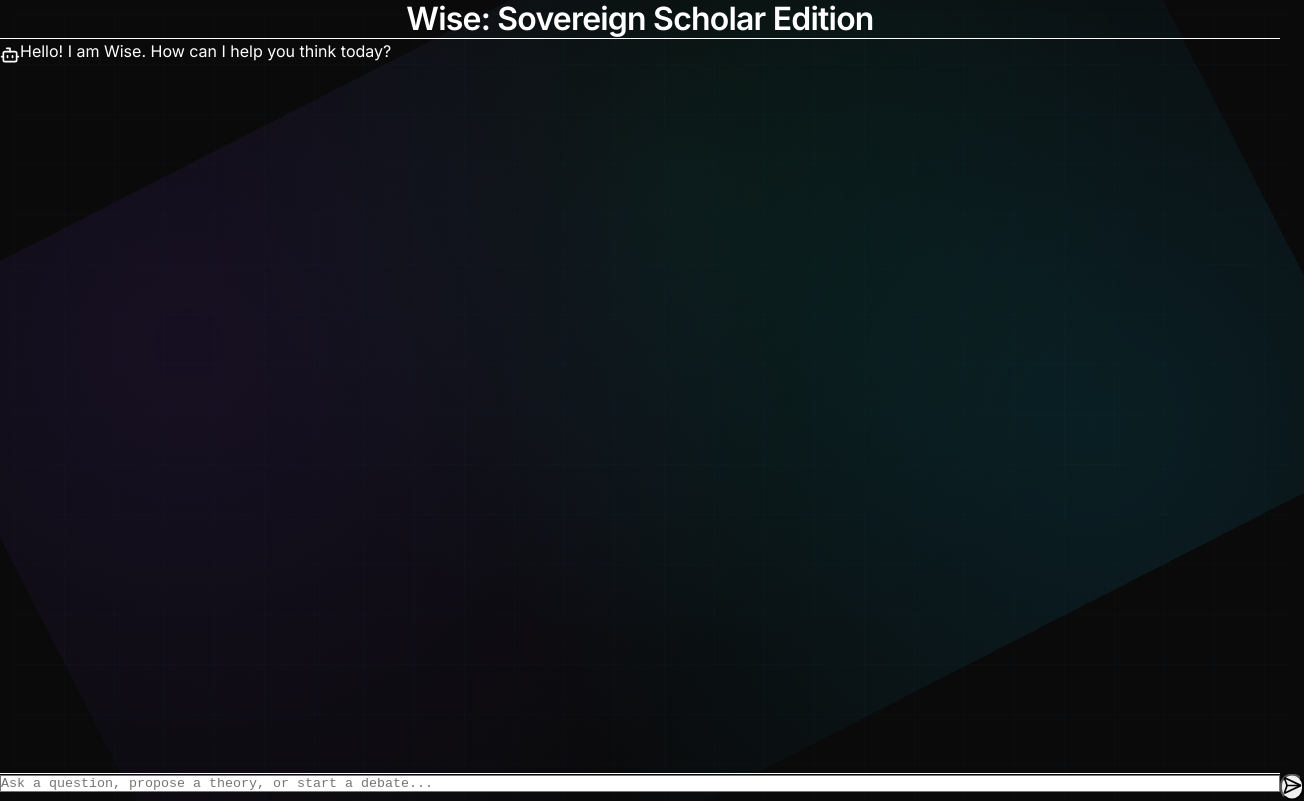
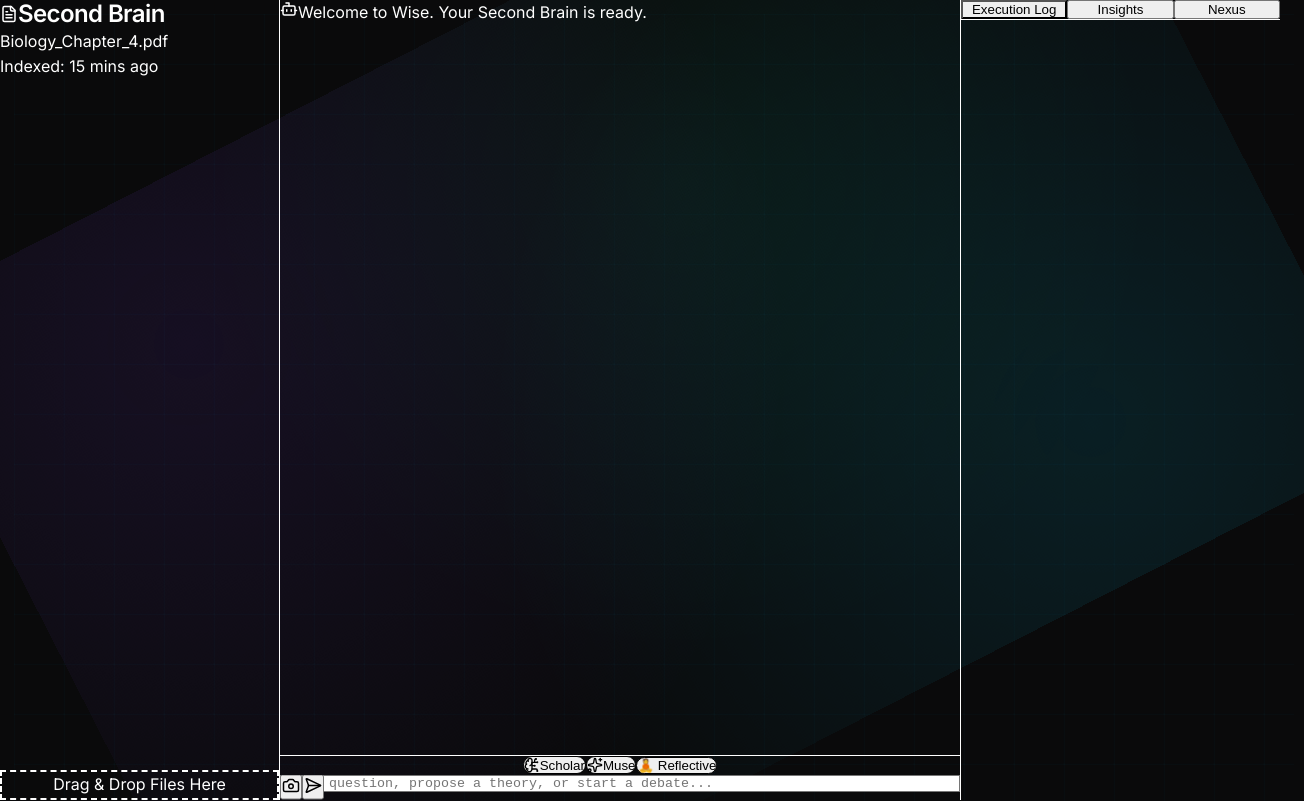
Before and after one commit to daveAnalyst/Cognita-OS, a Next.js app in the folder src-frontend/: page /chat in a window 1280 px wide. Shown: the whole page, 1304 px wide, since content can reach past the window. Built offline with nearby package versions, Linux system fonts and the light colour scheme.

Commit message:
feat(ui): implement v2 of chat UI with 3-panel 'Cognitive Cockpit' layout

```diff
--- a/src-frontend/app/chat/page.tsx
+++ b/src-frontend/app/chat/page.tsx
@@ -2,111 +2,133 @@
 'use client';
 
 import { useState, useRef, useEffect } from 'react';
-import { SendHorizonal, User, Bot } from 'lucide-react'; // Using better icons
+import { Camera, Mic, SendHorizonal, Bot, User, FileText, Lightbulb, Sparkles, BrainCircuit, Zap, GitBranch, Terminal } from 'lucide-react';
 
-// Define a type for our messages for better code quality
-type Message = {
-  role: 'user' | 'assistant';
-  content: string;
-};
+type Message = { role: 'user' | 'assistant'; content: string; };
+type LogEntry = { type: 'SYSTEM' | 'TOOL' | 'INFO'; content: string; };
 
 export default function ChatPage() {
   const [messages, setMessages] = useState<Message[]>([
-    { role: 'assistant', content: 'Hello! I am Wise. How can I help you think today?' }
+    { role: 'assistant', content: "Welcome to Wise. Your Second Brain is ready." }
   ]);
+  const [executionLog, setExecutionLog] = useState<LogEntry[]>([]);
   const [input, setInput] = useState('');
   const [isLoading, setIsLoading] = useState(false);
   const messagesEndRef = useRef<HTMLDivElement>(null);
 
-  // Effect to auto-scroll to the latest message
-  useEffect(() => {
-    messagesEndRef.current?.scrollIntoView({ behavior: 'smooth' });
-  }, [messages]);
+  useEffect(() => { messagesEndRef.current?.scrollIntoView({ behavior: 'smooth' }); }, [messages]);
 
   const handleSubmit = async (e: React.FormEvent) => {
     e.preventDefault();
     if (!input.trim() || isLoading) return;
-
     const userMessage: Message = { role: 'user', content: input };
     setMessages(prev => [...prev, userMessage]);
     setInput('');
     setIsLoading(true);
+    setExecutionLog([]); // Clear previous log
 
-    try {
-      const response = await fetch('/api/chat', {
-        method: 'POST',
-        headers: { 'Content-Type': 'application/json' },
-        body: JSON.stringify({ prompt: input }),
-      });
+    // --- MOCK DPES LOOP VISUALIZATION ---
+    const log = (entry: LogEntry) => setExecutionLog(prev => [...prev, entry]);
+    await new Promise(r => setTimeout(r, 500));
+    log({ type: 'SYSTEM', content: 'Deconstructing intent...' });
+    await new Promise(r => setTimeout(r, 800));
+    log({ type: 'SYSTEM', content: 'Activating Scholar Lens...' });
+    await new Promise(r => setTimeout(r, 1200));
+    log({ type: 'TOOL', content: 'RAG Agent: Searching Second Brain...' });
+    await new Promise(r => setTimeout(r, 1000));
+    log({ type: 'INFO', content: 'Found 3 relevant chunks in `Biology_Chapter_4.pdf`.' });
+    await new Promise(r => setTimeout(r, 500));
+    log({ type: 'SYSTEM', content: 'Synthesizing response...' });
+    // ------------------------------------
 
-      if (!response.ok) throw new Error('Network response was not ok');
-
-      const data = await response.json();
-      const assistantMessage: Message = { role: 'assistant', content: data.response };
+    const assistantMessage: Message = { role: 'assistant', content: "That's an excellent question. Based on your lecture notes, the key difference is that mitosis results in two identical diploid cells, whereas meiosis results in four unique haploid cells. This is crucial for genetic diversity." };
     setMessages(prev => [...prev, assistantMessage]);
-
-    } catch (error) {
-      console.error("Failed to fetch response:", error);
-      const errorMessage: Message = { role: 'assistant', content: 'Sorry, I encountered an error. Please try again.' };
-      setMessages(prev => [...prev, errorMessage]);
-    } finally {
     setIsLoading(false);
-    }
   };
 
   return (
-    <div className="flex flex-col h-screen bg-bg-secondary font-sans">
-      <header className="p-4 border-b border-border-primary text-center bg-bg-tertiary">
-        <h1 className="text-xl font-bold text-text-primary">Wise: Sovereign Scholar Edition</h1>
-      </header>
+    <div className="flex h-screen bg-bg-primary text-white font-sans">
 
-      {/* THIS IS THE MAIN FIX: The message history layout is now corrected */}
+      {/* --- LEFT PANEL: SECOND BRAIN --- */}
+      <aside className="w-[280px] bg-bg-secondary p-4 flex flex-col border-r border-border-primary">
+        <h2 className="text-lg font-bold mb-4 flex items-center gap-2"><FileText size={18} className="text-accent-primary"/> Second Brain</h2>
+        <div className="flex-1 overflow-y-auto space-y-2 text-sm">
+          <div className="p-3 bg-bg-tertiary rounded-md">
+            <p className="font-semibold text-text-primary">Biology_Chapter_4.pdf</p>
+            <p className="text-xs text-text-tertiary">Indexed: 15 mins ago</p>
+          </div>
+          {/* ... more mock documents */}
+        </div>
+        <div className="mt-4 p-4 text-center border-2 border-dashed border-border-primary rounded-lg text-text-tertiary">
+          <p>Drag & Drop Files Here</p>
+        </div>
+      </aside>
+
+      {/* --- CENTER PANEL: COGNITIVE CANVAS --- */}
+      <main className="flex-1 flex flex-col bg-bg-primary">
         <div className="flex-1 overflow-y-auto p-6 space-y-8">
           {messages.map((msg, index) => (
-          <div key={index} className={`flex items-end gap-3 ${msg.role === 'user' ? 'flex-row-reverse' : 'flex-row'}`}>
-            <div className={`w-10 h-10 rounded-full flex items-center justify-center shrink-0 ${msg.role === 'assistant' ? 'bg-accent-secondary' : 'bg-accent-primary'}`}>
-              {msg.role === 'assistant' ? <Bot size={20} /> : <User size={20} />}
+            <div key={index} className={`flex items-start gap-3 ${msg.role === 'user' ? 'flex-row-reverse' : ''}`}>
+              <div className={`w-8 h-8 rounded-full flex items-center justify-center shrink-0 ${msg.role === 'assistant' ? 'bg-accent-secondary' : 'bg-accent-primary'}`}>
+                {msg.role === 'assistant' ? <Bot size={18} /> : <User size={18} />}
               </div>
-            <div className={`p-4 rounded-lg max-w-xl ${msg.role === 'assistant' ? 'bg-bg-tertiary rounded-bl-none' : 'bg-blue-900/50 rounded-br-none'}`}>
-              <p className="text-text-primary whitespace-pre-wrap">{msg.content}</p>
+              <div className={`p-4 rounded-lg max-w-2xl ${msg.role === 'assistant' ? 'bg-bg-tertiary rounded-bl-none font-mono text-green-300' : 'bg-blue-900/50 rounded-br-none'}`}>
+                <p className="whitespace-pre-wrap">{msg.content}</p>
               </div>
             </div>
           ))}
-        {isLoading && (
-          <div className="flex items-end gap-3 flex-row">
-            <div className="w-10 h-10 rounded-full flex items-center justify-center shrink-0 bg-accent-secondary">
-              <Bot size={20} />
-            </div>
-            <div className="p-4 rounded-lg max-w-xl bg-bg-tertiary rounded-bl-none">
-              <div className="flex items-center gap-2 text-text-secondary">
-                <span className="w-2 h-2 bg-text-tertiary rounded-full animate-pulse"></span>
-                <span className="w-2 h-2 bg-text-tertiary rounded-full animate-pulse [animation-delay:0.2s]"></span>
-                <span className="w-2 h-2 bg-text-tertiary rounded-full animate-pulse [animation-delay:0.4s]"></span>
-              </div>
-            </div>
-          </div>
-        )}
           <div ref={messagesEndRef} />
         </div>
 
-      <footer className="p-4 border-t border-border-primary bg-bg-tertiary">
-        <form onSubmit={handleSubmit} className="max-w-4xl mx-auto">
-          <div className="relative">
+        {/* -- COGNITIVE LENSES & INPUT -- */}
+        <footer className="p-4 border-t border-border-primary">
+            {/* -- LENS SWITCHER -- */}
+            <div className="flex items-center justify-center gap-2 mb-4">
+                <button className="flex items-center gap-2 px-3 py-1.5 text-sm bg-accent-primary/20 text-accent-primary border border-accent-primary rounded-full"><BrainCircuit size={16}/> Scholar</button>
+                <button className="flex items-center gap-2 px-3 py-1.5 text-sm text-text-tertiary border border-border-primary rounded-full hover:bg-bg-tertiary"><Sparkles size={16}/> Muse</button>
+                <button className="flex items-center gap-2 px-3 py-1.5 text-sm text-text-tertiary border border-border-primary rounded-full hover:bg-bg-tertiary">🧘 Reflective</button>
+            </div>
+            {/* -- INPUT FORM -- */}
+            <form onSubmit={handleSubmit} className="relative">
               <textarea
                 value={input}
                 onChange={(e) => setInput(e.target.value)}
                 onKeyDown={(e) => { if (e.key === 'Enter' && !e.shiftKey) { e.preventDefault(); handleSubmit(e); } }}
                 placeholder="Ask a question, propose a theory, or start a debate..."
-              className="w-full bg-bg-secondary border border-border-secondary rounded-lg p-4 pr-16 resize-none focus:outline-none focus:ring-2 focus:ring-accent-primary"
+                className="w-full bg-bg-tertiary border border-border-secondary rounded-lg p-4 pr-24 resize-none focus:outline-none focus:ring-2 focus:ring-accent-primary"
                 rows={1}
                 disabled={isLoading}
               />
-            <button type="submit" disabled={isLoading} className="absolute right-4 top-1/2 -translate-y-1/2 p-2 bg-accent-primary rounded-full text-bg-primary hover:scale-110 transition-transform disabled:opacity-50 disabled:scale-100">
-              <SendHorizonal size={20} />
-            </button>
+              <div className="absolute right-4 top-1/2 -translate-y-1/2 flex gap-3">
+                  <button type="button" className="text-text-tertiary hover:text-white"><Camera size={18}/></button>
+                  <button type="submit" disabled={isLoading} className="text-text-tertiary hover:text-white disabled:opacity-50"><SendHorizonal size={18}/></button>
               </div>
             </form>
         </footer>
+      </main>
+
+      {/* --- RIGHT PANEL: THOUGHT LOG & NEXUS --- */}
+      <aside className="w-[320px] bg-bg-secondary p-4 flex flex-col border-l border-border-primary">
+        <div className="flex border-b border-border-primary mb-4">
+            <button className="flex-1 text-sm font-semibold pb-2 border-b-2 border-accent-primary text-white">Execution Log</button>
+            <button className="flex-1 text-sm text-text-tertiary pb-2">Insights</button>
+            <button className="flex-1 text-sm text-text-tertiary pb-2">Nexus</button>
+        </div>
+        <div className="flex-1 overflow-y-auto font-mono text-xs space-y-2 text-text-secondary">
+          {executionLog.map((log, index) => (
+            <div key={index} className="flex items-center gap-2">
+              <span className={log.type === 'TOOL' ? 'text-yellow-400' : 'text-accent-primary'}>{log.type === 'TOOL' ? <Zap size={12}/> : <Terminal size={12}/>}</span>
+              <span>{log.content}</span>
+            </div>
+          ))}
+          {isLoading && (
+              <div className="flex items-center gap-2 text-text-secondary">
+                <span className="w-2 h-2 bg-text-tertiary rounded-full animate-pulse"></span>
+                <span className="w-2 h-2 bg-text-tertiary rounded-full animate-pulse [animation-delay:0.2s]"></span>
+              </div>
+          )}
+        </div>
+      </aside>
     </div>
   );
 }
--- a/src-frontend/app/page.tsx
+++ b/src-frontend/app/page.tsx
@@ -1,58 +1,10 @@
 // src-frontend/app/page.tsx
+import { redirect } from 'next/navigation';
 
-'use client';
+export default function HomePage() {
+  // This server component's only job is to redirect to our main app interface.
+  redirect('/chat');
 
-import { useState } from 'react';
-
-export default function TestPage() {
-  const [message, setMessage] = useState('Awaiting test...');
-  const [isLoading, setIsLoading] = useState(false);
-
-  const handleTestConnection = async () => {
-    setMessage('Connecting to backend...');
-    setIsLoading(true);
-
-    try {
-      const response = await fetch('http://127.0.0.1:8000/');
-
-      if (!response.ok) {
-        throw new Error(`HTTP error! status: ${response.status}`);
-      }
-
-      const data = await response.json();
-      setMessage(`✅ Success! Backend says: ${JSON.stringify(data)}`);
-
-    } catch (error) {
-      console.error("Connection test failed:", error);
-      let errorMessage = error instanceof Error ? error.message : String(error);
-      setMessage(`❌ Error: Could not connect. Is the backend running? Details: ${errorMessage}`);
-    } finally {
-      setIsLoading(false);
-    }
-  };
-
-  return (
-    <div className="min-h-screen flex flex-col items-center justify-center p-8 text-center">
-      <h1 className="text-4xl font-bold gradient-text mb-4">
-        Sprint 1: End-to-End Test
-      </h1>
-      <p className="text-xl text-text-secondary mb-8">
-        This page tests the connection from the Tauri frontend to the Python backend.
-      </p>
-
-      <div className="bg-glass-dark rounded-xl p-6 w-full max-w-2xl border border-border-primary">
-        <button
-          onClick={handleTestConnection}
-          disabled={isLoading}
-          className="btn-primary w-full disabled:opacity-50 disabled:scale-100"
-        >
-          {isLoading ? 'Testing...' : 'Test Connection to Backend'}
-        </button>
-        <div className="mt-6 p-4 bg-black/50 rounded-lg font-mono text-left">
-          <p className="text-text-tertiary mb-2">{'>'} STATUS:</p>
-          <p className="text-lg">{message}</p>
-        </div>
-      </div>
-    </div>
-  );
+  // We return null because the redirect will happen before anything is rendered.
+  return null;
 }
--- /dev/null
+++ b/src-frontend/test/page.tsx
@@ -0,0 +1,58 @@
+// src-frontend/app/page.tsx
+
+'use client';
+
+import { useState } from 'react';
+
+export default function TestPage() {
+  const [message, setMessage] = useState('Awaiting test...');
+  const [isLoading, setIsLoading] = useState(false);
+
+  const handleTestConnection = async () => {
+    setMessage('Connecting to backend...');
+    setIsLoading(true);
+
+    try {
+      const response = await fetch('http://127.0.0.1:8000/');
+
+      if (!response.ok) {
+        throw new Error(`HTTP error! status: ${response.status}`);
+      }
+
+      const data = await response.json();
+      setMessage(`✅ Success! Backend says: ${JSON.stringify(data)}`);
+
+    } catch (error) {
+      console.error("Connection test failed:", error);
+      let errorMessage = error instanceof Error ? error.message : String(error);
+      setMessage(`❌ Error: Could not connect. Is the backend running? Details: ${errorMessage}`);
+    } finally {
+      setIsLoading(false);
+    }
+  };
+
+  return (
+    <div className="min-h-screen flex flex-col items-center justify-center p-8 text-center">
+      <h1 className="text-4xl font-bold gradient-text mb-4">
+        Sprint 1: End-to-End Test
+      </h1>
+      <p className="text-xl text-text-secondary mb-8">
+        This page tests the connection from the Tauri frontend to the Python backend.
+      </p>
+
+      <div className="bg-glass-dark rounded-xl p-6 w-full max-w-2xl border border-border-primary">
+        <button
+          onClick={handleTestConnection}
+          disabled={isLoading}
+          className="btn-primary w-full disabled:opacity-50 disabled:scale-100"
+        >
+          {isLoading ? 'Testing...' : 'Test Connection to Backend'}
+        </button>
+        <div className="mt-6 p-4 bg-black/50 rounded-lg font-mono text-left">
+          <p className="text-text-tertiary mb-2">{'>'} STATUS:</p>
+          <p className="text-lg">{message}</p>
+        </div>
+      </div>
+    </div>
+  );
+}
```
Also changed, not shown: src-frontend/app/api/chat/route.ts (+9 -5 lines). Lines whose indentation alone changed are shown as unchanged.
